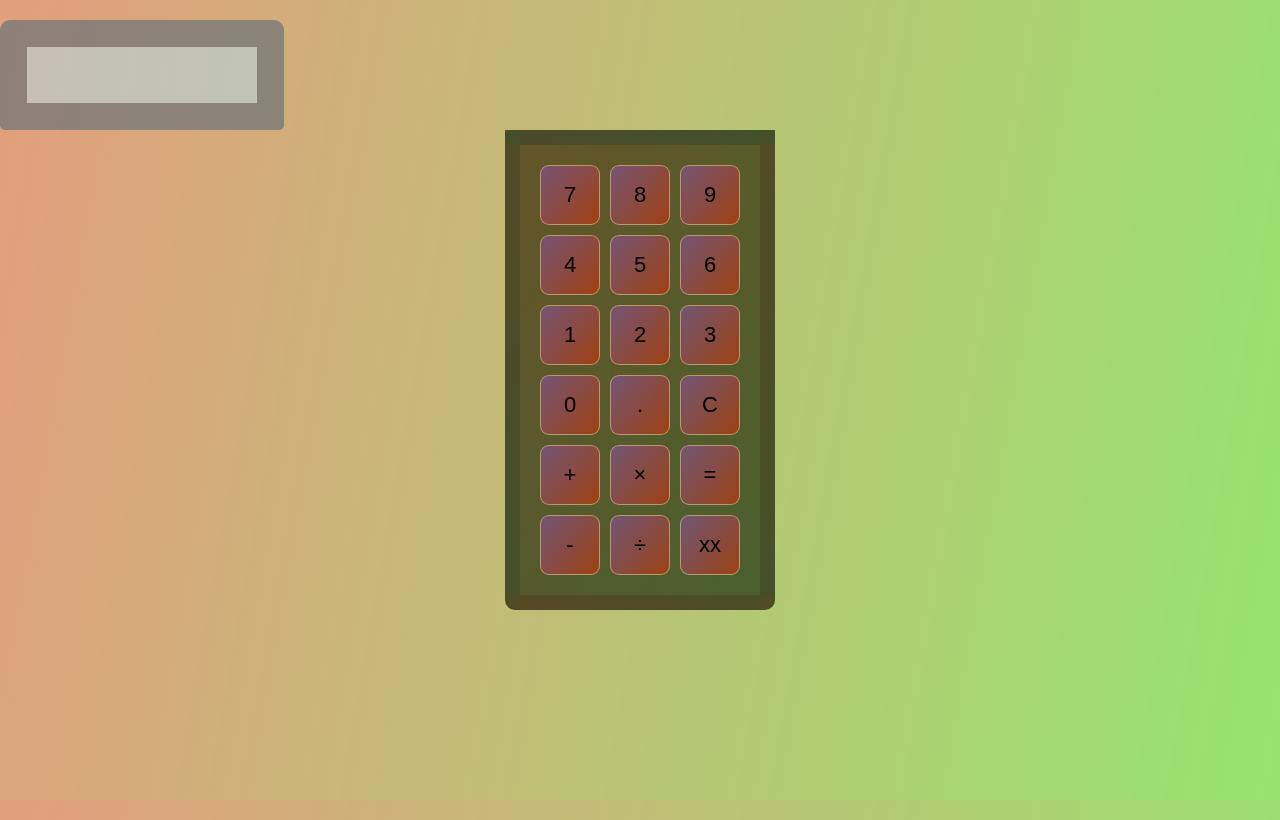
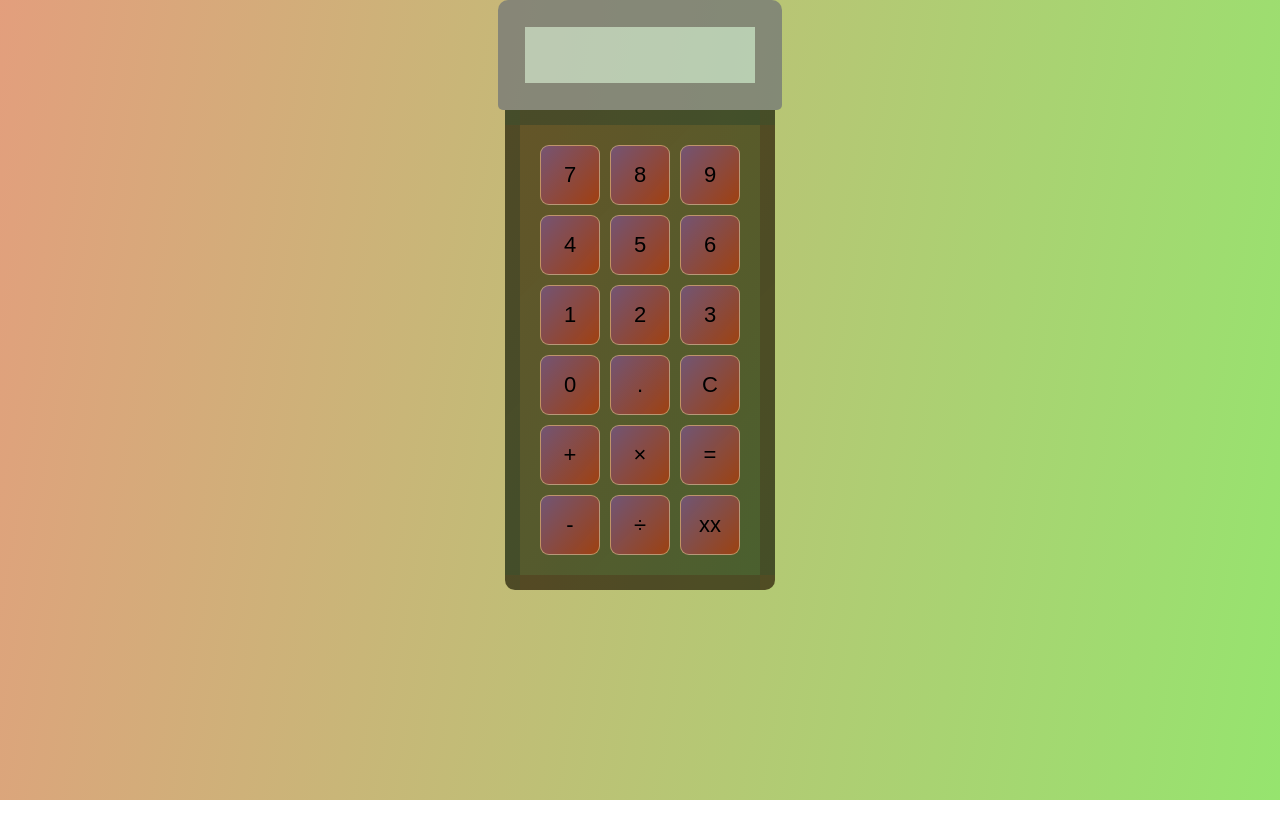
Before and after one commit to prodesinermaruf/calculator, a plain HTML site: page index.html in a window 1280 px wide. Drawn offline with Linux system fonts and the light colour scheme.

Commit message:
Update on.css

```diff
--- a/on.css
+++ b/on.css
@@ -29,7 +29,7 @@ button:active {
 #display {
     width: 200px;
     padding: 15px;
-    margin-top: 20px;
+    margin: 0px auto;
     display: block;
     border: solid 10px rgba(34, 7, 7, 0.342);
     border-width: 27px;
@@ -58,5 +58,4 @@ body {
     background-attachment: fixed; /* স্ক্রল করলে background স্থির থাকবে */
     height: 100vh;  /* viewport height = 100% */
     margin: 0;
-
 }
```
